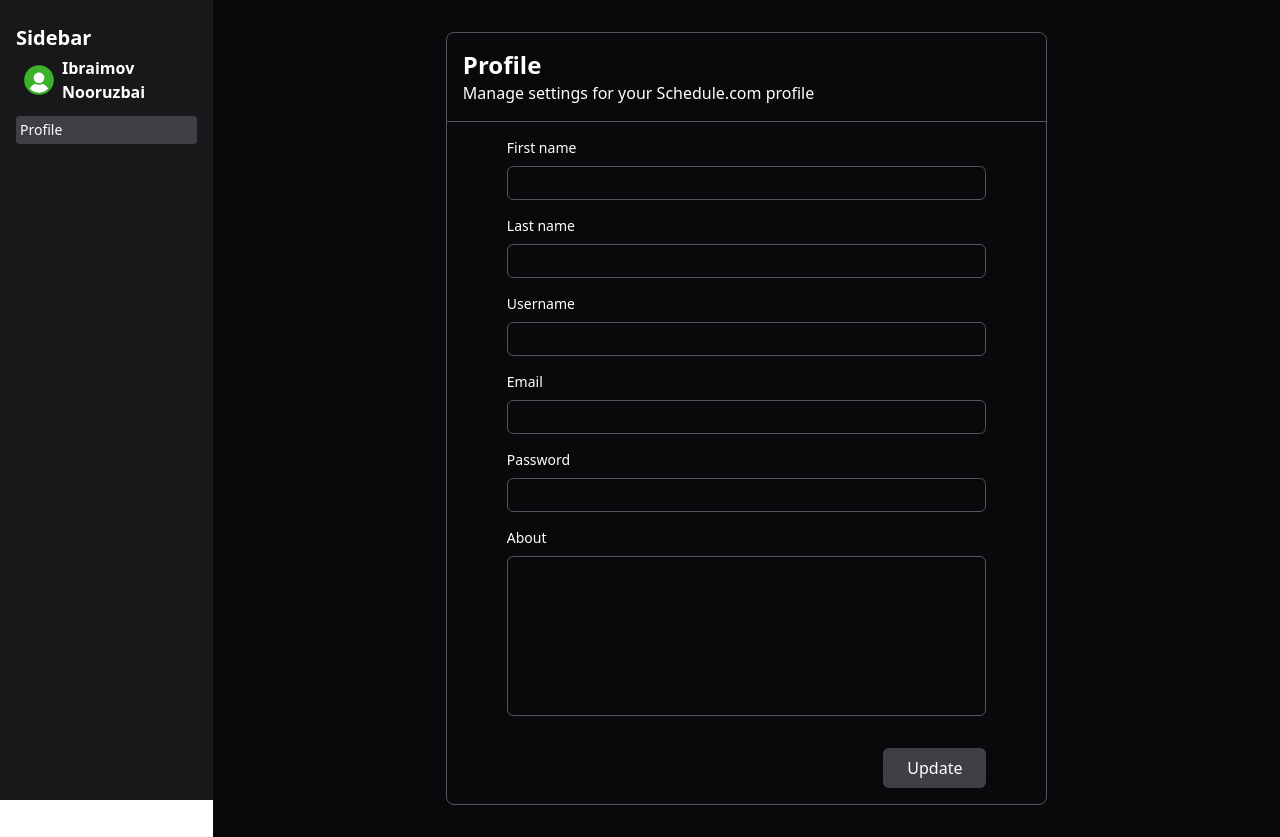
After one commit to Agahan14/schedule, a FastAPI app: template src/project/templates/settings.html in a window 1280 px wide. The commit adds this page. Run offline with FastAPI, Linux system fonts and the light colour scheme; the template is opened without the code that fills it, so the values that code supplies are empty; some libraries are stand-ins or nearby versions.

Commit message:
:sparkles: Introducing new features. Added new feature like profile. user can edit his profile

```diff
--- a/src/project/routers/event.py
+++ b/src/project/routers/event.py
@@ -1,6 +1,6 @@
 import os
 
-from fastapi import APIRouter, Depends, Query, Request
+from fastapi import APIRouter, Depends, Request
 from sqlalchemy.orm import Session
 from starlette.templating import Jinja2Templates
 
--- a/src/project/templates/login.html
+++ b/src/project/templates/login.html
@@ -8,7 +8,7 @@
     <div
         class="mt-8 h-auto max-w-md w-full flex flex-col rounded-lg border border-zinc-600 bg-zinc-900 sm:px-12 px-4 py-12"
     >
-        <form class="flex flex-col gap-4" method="post" action="/login">
+        <form class="flex flex-col gap-4 text-white" method="post" action="/login">
             <div class="flex flex-col gap-2">
                 <label class="text-sm font-medium text-white" for="email">Email</label>
                 <input
--- /dev/null
+++ b/src/project/templates/settings.html
@@ -0,0 +1,162 @@
+{% extends "base.html" %}
+
+
+{% block content %}
+
+    <div class="flex min-h-screen">
+        <!-- Sidebar -->
+        <aside class="w-1/6 h-screen flex flex-col bg-zinc-900 text-white p-4">
+            <h2 class="text-xl font-bold my-2">Sidebar</h2>
+            <div class="flex h-10 bg-zinc-900 items-center rounded hover:bg-zinc-500">
+                <div class="m-2">
+                    <svg xmlns="http://www.w3.org/2000/svg" xmlns:xlink="http://www.w3.org/1999/xlink" version="1.1"
+                         width="30" height="30" viewBox="0 0 256 256" xml:space="preserve">
+
+<defs>
+</defs>
+                        <g style="stroke: none; stroke-width: 0; stroke-dasharray: none; stroke-linecap: butt; stroke-linejoin: miter; stroke-miterlimit: 10; fill: none; fill-rule: nonzero; opacity: 1;"
+                           transform="translate(1.4065934065934016 1.4065934065934016) scale(2.81 2.81)">
+	<circle cx="45" cy="45" r="45"
+            style="stroke: none; stroke-width: 1; stroke-dasharray: none; stroke-linecap: butt; stroke-linejoin: miter; stroke-miterlimit: 10; fill: rgb(60,178,43); fill-rule: nonzero; opacity: 1;"
+            transform="  matrix(1 0 0 1 0 0) " />
+                            <path
+                                d="M 45 54.287 c -8.9 0 -16.14 -7.24 -16.14 -16.14 S 36.1 22.007 45 22.007 c 8.899 0 16.14 7.241 16.14 16.14 S 53.899 54.287 45 54.287 z"
+                                style="stroke: none; stroke-width: 1; stroke-dasharray: none; stroke-linecap: butt; stroke-linejoin: miter; stroke-miterlimit: 10; fill: rgb(255,255,255); fill-rule: nonzero; opacity: 1;"
+                                transform=" matrix(1 0 0 1 0 0) " stroke-linecap="round" />
+                            <path
+                                d="M 72.957 71.22 c -3.177 -5.75 -8.143 -10.477 -14.049 -13.341 c -2.008 -0.974 -4.352 -0.959 -6.436 0.041 c -2.343 1.126 -4.857 1.696 -7.473 1.696 c -2.616 0 -5.13 -0.571 -7.473 -1.696 c -2.081 -0.999 -4.426 -1.015 -6.435 -0.041 c -5.906 2.864 -10.872 7.59 -14.05 13.341 C 23.877 78.957 33.865 83.843 45 83.843 C 56.135 83.843 66.123 78.957 72.957 71.22 z"
+                                style="stroke: none; stroke-width: 1; stroke-dasharray: none; stroke-linecap: butt; stroke-linejoin: miter; stroke-miterlimit: 10; fill: rgb(255,255,255); fill-rule: nonzero; opacity: 1;"
+                                transform=" matrix(1 0 0 1 0 0) " stroke-linecap="round" />
+</g>
+</svg>
+
+                </div>
+                <h4 class="font-bold">Ibraimov Nooruzbai</h4>
+
+            </div>
+
+            <ul class="mt-4 gap-2 flex flex-col flex-1">
+                <li><a href="#"
+                       class="flex p-1 bg-zinc-700 text-sm rounded hover:bg-zinc-500">Profile</a>
+                </li>
+            </ul>
+
+
+        </aside>
+
+        <!-- Main Content -->
+        <main class="flex flex-1 bg-zinc-950 p-8 justify-center">
+            <div class="flex flex-col border rounded-lg border-zinc-600 w-3/5">
+                <div class="flex flex-col border-b border-zinc-600">
+                    <div class="m-4 ">
+                        <h2 class="text-2xl font-bold text-white">
+                            Profile
+                        </h2>
+
+                        <h3 class="text-white">
+                            Manage settings for your Schedule.com profile
+                        </h3>
+                    </div>
+
+                </div>
+
+                <div class="flex flex-col items-center">
+
+                    <div class="flex flex-col w-4/5 my-4">
+
+                        <form class="flex flex-col gap-4 text-white" method="post" action="/settings">
+                            <div class="flex flex-col gap-2">
+                                <label class="text-sm font-medium text-white" for="firstName">First name</label>
+                                <input
+                                    class="w-full rounded-md px-2 py-1 bg-zinc-950 border border-zinc-600"
+                                    type="text"
+                                    id="firstName"
+                                    name="first_name"
+                                    value="{{ user.first_name }}"
+                                />
+                            </div>
+
+                            <div class="flex flex-col gap-2">
+                                <label class="text-sm font-medium text-white" for="lastName">Last name</label>
+                                <input
+                                    class="w-full rounded-md px-2 py-1 bg-zinc-950 border border-zinc-600"
+                                    type="text"
+                                    id="lastName"
+                                    name="last_name"
+                                    value="{{ user.last_name }}"
+                                />
+                            </div>
+
+                            <div class="flex flex-col gap-2">
+                                <label class="text-sm font-medium text-white" for="userName">Username</label>
+                                <input
+                                    class="w-full rounded-md px-2 py-1 bg-zinc-950 border border-zinc-600"
+                                    type="text"
+                                    id="userName"
+                                    name="username"
+                                    value="{{ user.username }}"
+                                />
+                            </div>
+                            <div class="flex flex-col gap-2">
+                                <label class="text-sm font-medium text-white" for="email">Email</label>
+                                <input
+                                    class="w-full rounded-md px-2 py-1 bg-zinc-950 border border-zinc-600"
+                                    type="text"
+                                    id="email"
+                                    name="email"
+                                    value="{{ user.email }}"
+                                />
+                            </div>
+
+
+                            <div class="flex flex-col gap-2">
+                                <label class="text-sm font-medium text-white" for="password">Password</label>
+                                <input
+                                    class="w-full rounded-md px-2 py-1 bg-zinc-950 border border-zinc-600"
+                                    type="password"
+                                    id="password"
+                                    name="password"
+                                    value="{{ user.password }}"
+                                />
+                            </div>
+
+                            <div class="flex flex-col gap-2">
+                                <label class="text-sm font-medium text-white" for="about">About</label>
+                                <input
+                                    class="w-full h-40 rounded-md px-2 py-1 bg-zinc-950 border border-zinc-600 align-text-top"
+                                    type="text"
+                                    id="about"
+                                    name="about"
+                                    value="{{ user.about if user.about is not none else '' }}"
+                                />
+                            </div>
+
+                            <div class="flex justify-end mt-4">
+                                <button
+                                    type="submit"
+                                    class="bg-zinc-700 text-white px-6 py-2 rounded-md hover:bg-zinc-500 focus:outline-none focus:ring-2 focus:ring-blue-500"
+                                >
+                                    Update
+                                </button>
+                            </div>
+
+                        </form>
+                    </div>
+
+
+                </div>
+
+                <div class="">
+
+
+                </div>
+
+
+            </div>
+        </main>
+    </div>
+
+
+
+
+{% endblock %}
```
Also changed, not shown: alembic/versions/b09e99c70f66_initial_migrations.py (deleted, +0 -26 lines), src/project/models/user.py (+4 -3 lines), src/project/routers/auth.py (+41 -17 lines), src/project/templates/index.html (+4 -4 lines).
